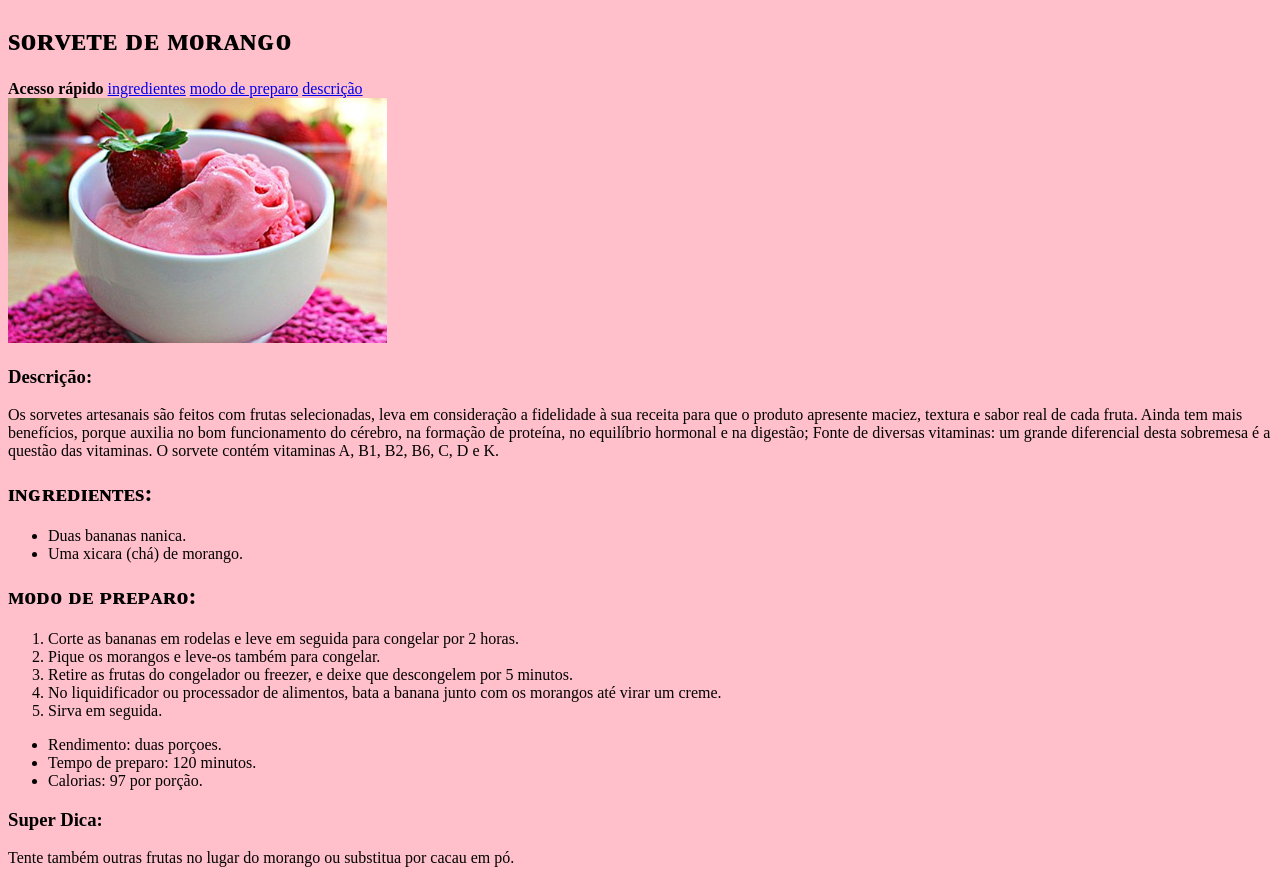
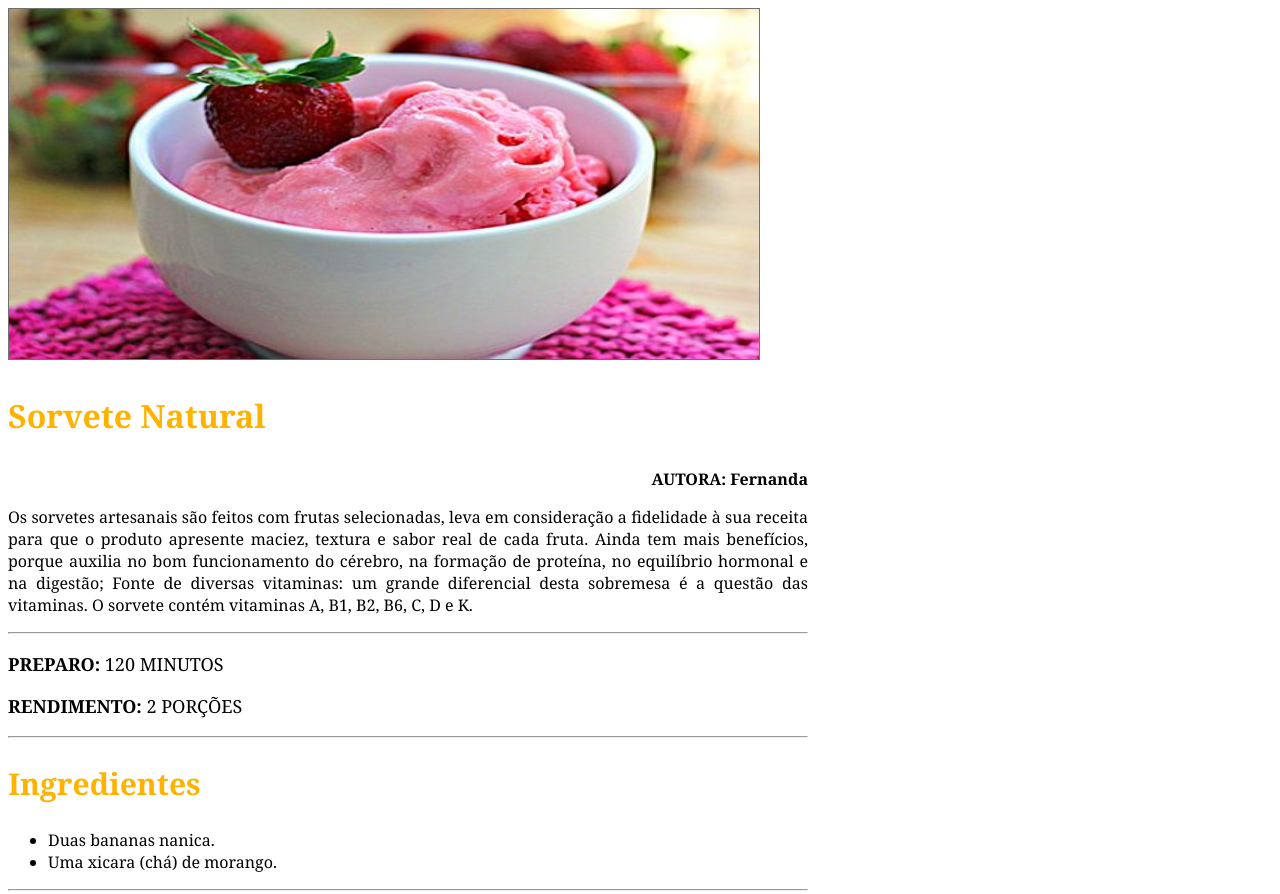
Before and after one commit to gicordone/Exercicio1.HTML, a plain HTML site: page index.html in a window 1280 px wide. Shown: the top 894 px of the page. Drawn offline with Linux system fonts and the light colour scheme.

Commit message:
modificação receita HTML-CSS

```diff
--- /dev/null
+++ b/CSS/main.css
@@ -0,0 +1,99 @@
+body {
+    background-color:#FFFFFF;
+    opacity: 1;
+    font-family: Cambria, Cochin, Georgia, Times, 'Times New Roman', serif;
+    width: 800px;
+}
+
+.imagem {
+    left: 22px;
+    width: 750px;
+    height: 350px;
+    border: 1px solid #707070;
+    opacity: 1;
+}
+
+.titulo {
+    left: 21px;
+    text-align: left;
+    font-size: 125px 125px;
+    letter-spacing: 0px;
+    line-height: 60px;
+    color: #FFB300;
+    opacity: 1;
+}
+
+.autora {
+    left: 20px;
+    width: 800px;
+    text-align: right;
+    font-size: 21px/34px;
+    color: #000000;
+    opacity: 1;
+}
+
+.descrição {
+    left: 21px;
+    text-align:justify;
+    font-size: 21px/34px;
+    letter-spacing: 0px;
+    color: #000000;
+    opacity: 1;
+}
+
+.preparo {
+    font-size: 18px;
+    left: 21px;
+    text-align: left;
+    width: 302px ;
+    letter-spacing: 0px;
+    color: #000000;
+    opacity: 1;
+}
+
+.rendimento {
+    font-size:18px;
+    left: 21px;
+    width: 302px;
+    text-align: left;
+    letter-spacing: 0px;
+    color: #000000;
+    opacity: 1;
+}
+
+.ingredientes__titulo {
+    color:#FFB300;
+    font-size: 30px;
+}
+
+.preparo__titulo {
+    color: #FFB300;
+    font-size: 30px;
+}
+
+.video__receita {
+    color: #FFB300;
+    font-size: 30px;
+}
+
+.video {
+    left: 21px;
+    width: 150px;
+    height: 42px;
+    text-align: left;
+    color: #FFB300;
+    opacity: 1;
+}
+
+.voltar {
+    left: 22px;
+    width: 263px;
+    height: 25px;
+    text-align: left;
+    text-decoration: underline;
+    font-size: 21px/25px;
+    letter-spacing: 0px;
+    color: #0037B3;
+    text-transform: uppercase;
+    opacity: 1;
+}
--- a/index.html
+++ b/index.html
@@ -5,42 +5,46 @@
     <meta charset="UTF-8">
     <meta http-equiv="X-UA-Compatible" content="IE=edge">
     <meta name="viewport" content="width=device-width, initial-scale=1.0">
-    <title>Receita Sorvete de Morango</title>
-    <h1>sᴏʀᴠᴇᴛᴇ ᴅᴇ ᴍᴏʀᴀɴɢᴏ</h1>
+    <link rel="stylesheet" href="CSS/main.css">
+    <title>Receita sorvete</title>
+    <link href="http://fonts.googleapis.com/css?family=Open+Sans" rel="stylesheet">
 </head>
 
-<body style="background-color:pink ;">
-
-    <div>
-        <b>Acesso rápido</b>
-        <a href="#ingredientes">ingredientes</a>
-        <a href="#preparo">modo de preparo</a>
-        <a href="#descrição">descrição</a>
+<body>
+    <img class="imagem" src="img/sorvetemorango.jpg" alt="imagem sorvete ">
+    <div class="titulo">
+        <h1 id="voltarparaotopo">Sorvete Natural</h1>
     </div>
-    <img src="img/sorvetemorango.jpg" width="30%" height="20%" alt="sorvetemorango">
-
-    <div id="#descrição">
-        <h3> <b>Descrição:</b> </h3>
+    <div class="autora">
+        <p><b>AUTORA: Fernanda</p></b>
+    </div>
+    <div class="descrição">
         <p>Os sorvetes artesanais são feitos com frutas selecionadas, leva em consideração a fidelidade à sua receita
             para que o produto apresente maciez, textura e sabor real de cada fruta. Ainda tem mais benefícios, porque
             auxilia no bom funcionamento do cérebro, na formação de proteína, no equilíbrio hormonal e na digestão;
             Fonte de diversas vitaminas: um grande diferencial desta sobremesa é a questão das vitaminas. O sorvete
-            contém vitaminas A, B1, B2, B6, C, D e K. </p>
+            contém vitaminas A, B1, B2, B6, C, D e K.</p>
     </div>
-
-    <div id="ingredientes">
-        <section>
-            <h2>ɪɴɢʀᴇᴅɪᴇɴᴛᴇs:</h2>
+    <hr>
+    <div class="preparo">
+        <p><b>PREPARO:</b> 120 MINUTOS</p>
+    </div>
+    <div class="rendimento">
+        <p><b>RENDIMENTO:</b> 2 PORÇÕES</p>
+    </div>
+    <hr>
+        <div class="ingredientes">
+            <h2 class="ingredientes__titulo">Ingredientes</h2>
             <ul>
                 <li>Duas bananas nanica.</li>
                 <li>Uma xicara (chá) de morango.</li>
             </ul>
-        </section>
         </div>
 
-    <div id="preparo">
-        <section>
-            <h2>ᴍᴏᴅᴏ ᴅᴇ ᴘʀᴇᴘᴀʀᴏ:</h2>
+        <hr>
+
+        <div class="preparo">
+                <h2 class=preparo__titulo> Modo de preparo</h2>
                 <ol>
                     <li>Corte as bananas em rodelas e leve em seguida para congelar por 2 horas.</li>
                     <li>Pique os morangos e leve-os também para congelar.</li>
@@ -49,23 +53,17 @@
                         creme.</li>
                     <li>Sirva em seguida.</li>
                 </ol>
-        </section>
         </div>
 
-    <div>
-        <ul>
-            <li>Rendimento: duas porçoes.</li>
-            <li>Tempo de preparo: 120 minutos.</li>
-            <li>Calorias: 97 por porção.</li>
-        </ul>
-        <h3>Super Dica:</h3>
-        <p>Tente também outras frutas no lugar do morango ou substitua por cacau em pó.</p>
-
+        <hr>
+            <div class=Video>
+                <h2 class="video__receita">Video da Receita</h2>
+                <iframe width="750px" height="497px" src="https://www.youtube.com/embed/GbUk84QR2wE"
+                    title="SORVETE DE BANANA E MORANGO CONGELADOS | RECEITA FIT" frameborder="0"
+                    allow="accelerometer; autoplay; clipboard-write; encrypted-media; gyroscope; picture-in-picture"
+                    allowfullscreen></iframe>
             </div>
 
-
-
+            <p><a href="#voltarparaotopo">VOLTAR PARA O TOPO</a></p>
 
 </body>
-
-</html>
```
Lines whose indentation alone changed are shown as unchanged.
